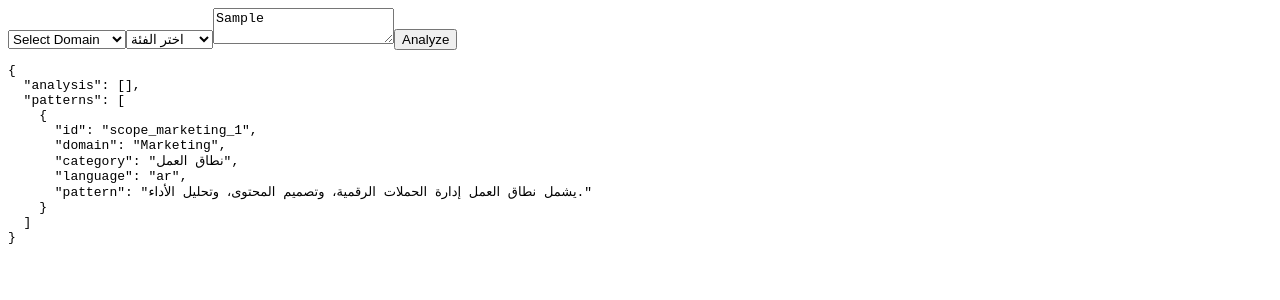
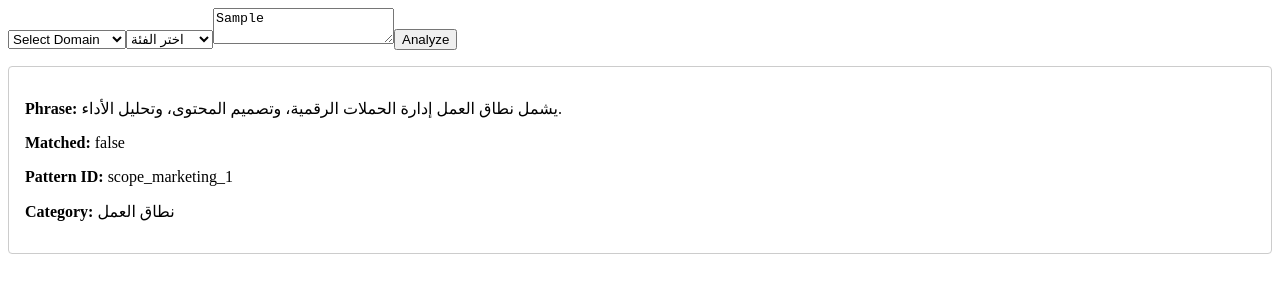
Before and after one commit to rfpai/rfp-platform, a Next.js app: page / in a window 1280 px wide. Both pictures are taken after typing "Sample" into the empty fields and a click on the button "Analyze". Shown: the top 300 px of the page. Built offline with nearby package versions, Linux system fonts and the light colour scheme.

Commit message:
Display pattern results in cards

```diff
--- a/pages/index.js
+++ b/pages/index.js
@@ -42,7 +42,38 @@ export default function Home() {
           />
           <button type="submit">Analyze</button>
         </form>
-        {results && <pre>{JSON.stringify(results, null, 2)}</pre>}
+        {results && (
+          <div>
+            {(results.patterns || []).map((item) => {
+              const existsInText = text.includes(item.pattern);
+              return (
+                <div
+                  key={item.id}
+                  style={{
+                    border: '1px solid #ccc',
+                    padding: '1rem',
+                    borderRadius: '4px',
+                    marginTop: '1rem',
+                  }}
+                >
+                  <p>
+                    <strong>Phrase:</strong> {item.pattern}
+                  </p>
+                  <p>
+                    <strong>Matched:</strong>{' '}
+                    {existsInText ? 'true' : 'false'}
+                  </p>
+                  <p>
+                    <strong>Pattern ID:</strong> {item.id}
+                  </p>
+                  <p>
+                    <strong>Category:</strong> {item.category}
+                  </p>
+                </div>
+              );
+            })}
+          </div>
+        )}
       </main>
     </>
   );
```
